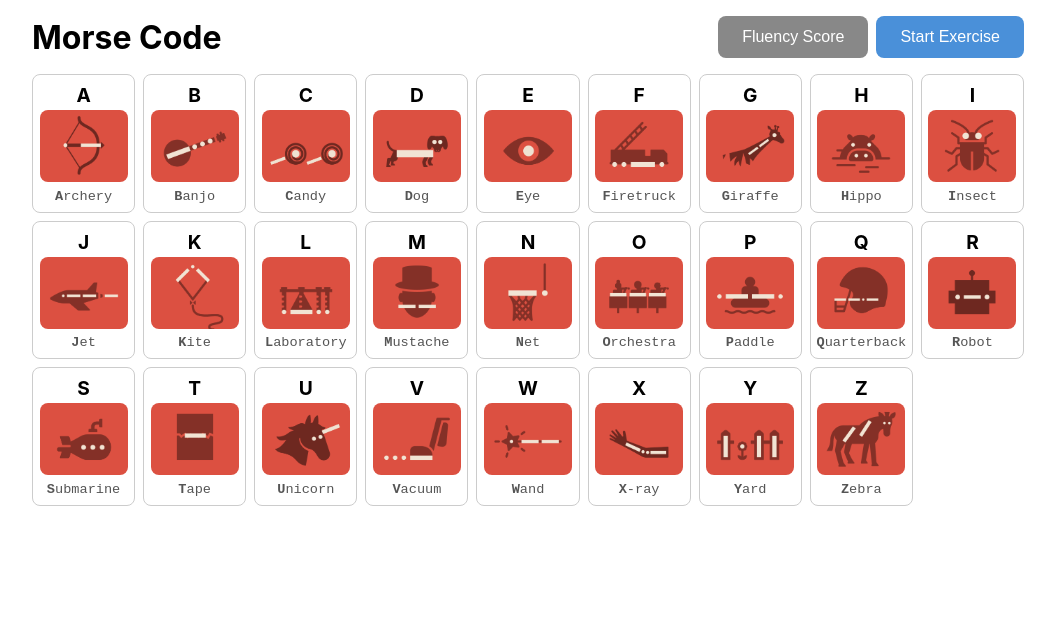
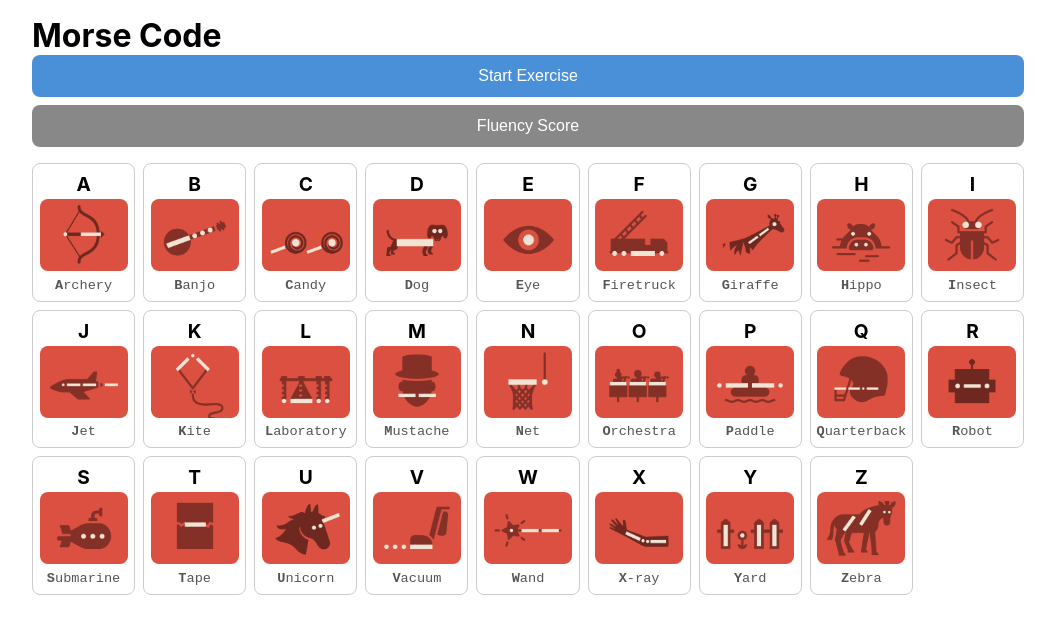
Before and after one commit to Chun-Yang/code-buster, a React (Vite) app: page /morse-rate#/morse in a window 1280 px wide. Shown: the top 634 px of the page, without its empty margins (112-1167 px from the left). Built offline with nearby package versions, Linux system fonts and the light colour scheme.

Commit message:
change css

```diff
--- a/src/App.css
+++ b/src/App.css
@@ -341,6 +341,23 @@
   margin-bottom: 1rem;
 }
 
+/* Home buttons */
+.home-buttons {
+  display: flex;
+  flex-direction: column;
+  gap: 0.5rem;
+  margin-bottom: 1rem;
+}
+
+.home-buttons .btn {
+  width: 100%;
+}
+
+.config-start-btn {
+  width: 100%;
+  margin-top: 1rem;
+}
+
 /* Config description */
 .config-description {
   color: #666;
--- a/src/pages/MorseConfig.tsx
+++ b/src/pages/MorseConfig.tsx
@@ -37,9 +37,6 @@ export default function MorseConfig() {
         <Link to="/morse">
           <button className="btn btn-back">Back</button>
         </Link>
-        <button className="btn" onClick={handleStart}>
-          Start
-        </button>
       </div>
       <h1>Exercise Configuration</h1>
       <p>
@@ -93,6 +90,9 @@ export default function MorseConfig() {
             </button>
           </div>
         </div>
+        <button className="btn config-start-btn" onClick={handleStart}>
+          Start
+        </button>
       </div>
     </div>
   )
--- a/src/pages/MorseHome.tsx
+++ b/src/pages/MorseHome.tsx
@@ -15,16 +15,14 @@ export default function MorseHome() {
 
   return (
     <div>
-      <div className="top-bar">
-        <h1>Morse Code</h1>
-        <div className="top-bar-buttons">
-          <Link to="/morse-rate">
-            <button className="btn btn-back">Fluency Score</button>
-          </Link>
-          <Link to="/morse-config">
-            <button className="btn">Start Exercise</button>
-          </Link>
-        </div>
+      <h1>Morse Code</h1>
+      <div className="home-buttons">
+        <Link to="/morse-config">
+          <button className="btn">Start Exercise</button>
+        </Link>
+        <Link to="/morse-rate">
+          <button className="btn btn-back">Fluency Score</button>
+        </Link>
       </div>
       <div className="morse-grid">
         {LETTERS.map((letter) => (
```
